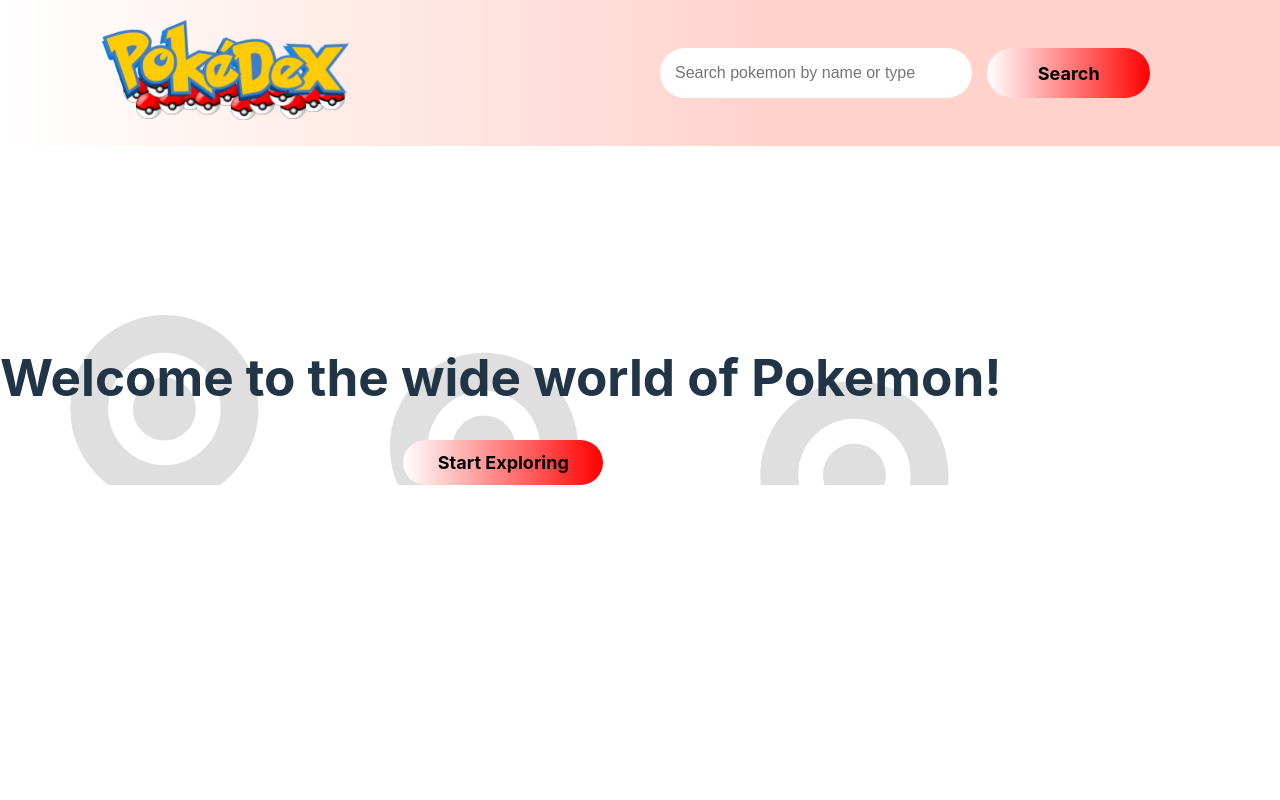
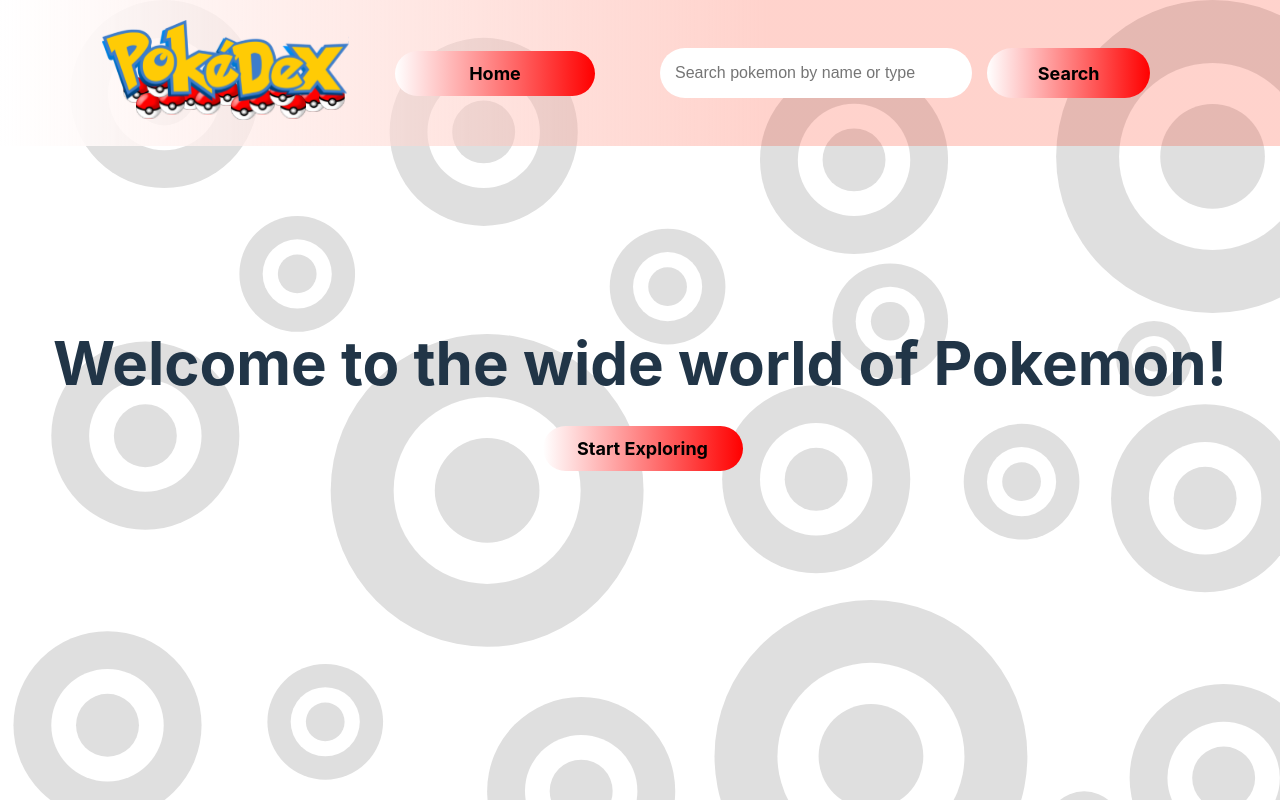
Before and after one commit to blksy/Pokedex, a React (Vite) app: page / in a window 1280 px wide. Built offline with nearby package versions, Linux system fonts and the light colour scheme.

Commit message:
modified Routes, added Home button to NavBar.tsx

```diff
--- a/src/App.css
+++ b/src/App.css
@@ -1,11 +1,9 @@
 * {
   box-sizing: border-box;
+  margin: 0;
+  padding: 0;
+  width: 100%;
 }
-
 body {
-  margin: 0;
+  height: 100vh;
 }
-.container {
-  margin: 1rem;
-  text-align: center;
-}
--- a/src/App.tsx
+++ b/src/App.tsx
@@ -1,30 +1,24 @@
 import "./App.css";
-import { createBrowserRouter, RouterProvider } from "react-router-dom";
+import { BrowserRouter as Router, Route, Routes } from "react-router-dom";
 import Home from "./pages/Home";
 import PokemonDetail from "./pages/PokemonDetail";
 import PokemonList from "./pages/PokemonList";
-import NavBar from "./components/NavBar";
+import NavBar from "./components/Navbar";
+import ROUTES from "./routes";
 
-const router = createBrowserRouter([
-  {
-    path: "/",
-    element: <Home />,
-  },
-  {
-    path: "pokemon/:pokemonName",
-    element: <PokemonDetail />,
-  },
-  {
-    path: "pokemon/List",
-    element: <PokemonList />,
-  },
-]);
 function App() {
   return (
-    <>
+    <Router>
       <NavBar />
-      <RouterProvider router={router} />
-    </>
+      <Routes>
+        <Route path={ROUTES.home} element={<Home />} />
+        <Route path={ROUTES.pokemonList} element={<PokemonList />} />
+        <Route
+          path={ROUTES.pokemonDetails(":id")}
+          element={<PokemonDetail />}
+        />
+      </Routes>
+    </Router>
   );
 }
 
--- a/src/components/NavBar.module.css
+++ b/src/components/NavBar.module.css
@@ -15,9 +15,11 @@
 }
 .container {
   display: flex;
+  flex-direction: row;
   justify-content: space-between;
   align-items: center;
 }
+
 .logo::before {
   content: "";
   display: inline-block;
--- a/src/components/NavBar.tsx
+++ b/src/components/NavBar.tsx
@@ -1,11 +1,16 @@
+import { Link } from "react-router-dom";
 import Button from "./Button";
 import style from "./NavBar.module.css";
+import ROUTES from "../routes";
 
 export default function NavBar() {
   return (
     <div className={style.navbar}>
       <div className={style.container}>
-        <div className={style.logo}></div>
+        <div className={style.logo} />
+        <Link to={ROUTES.home}>
+          <Button>Home</Button>
+        </Link>
         <form className={style.searchForm}>
           <input
             type="text"
--- a/src/pages/Home.module.css
+++ b/src/pages/Home.module.css
@@ -2,7 +2,12 @@
   display: flex;
   flex-direction: column;
   align-items: center;
-  width: 100%;
-  height: 100%;
+  text-align: center;
+  justify-content: center;
+  height: 100vh;
   background-image: url("../assets/bgPokedex.svg");
 }
+.header {
+  font-size: 60px;
+  padding-bottom: 30px;
+}
--- a/src/pages/Home.tsx
+++ b/src/pages/Home.tsx
@@ -1,10 +1,14 @@
+import { Link } from "react-router-dom";
 import Button from "../components/Button";
 import style from "./Home.module.css";
+import ROUTES from "../routes";
 export default function Home() {
   return (
     <div className={style.container}>
-      <h1>Welcome to the wide world of Pokemon!</h1>
-      <Button>Start Exploring</Button>
+      <h1 className={style.header}>Welcome to the wide world of Pokemon!</h1>
+      <Link to={ROUTES.pokemonList}>
+        <Button>Start Exploring</Button>
+      </Link>
     </div>
   );
 }
--- /dev/null
+++ b/src/routes.ts
@@ -0,0 +1,6 @@
+const ROUTES = {
+  home: "/",
+  pokemonList: "/pokemon/list",
+  pokemonDetails: (id: number | string) => `/pokemon/${id}`,
+};
+export default ROUTES;
```
